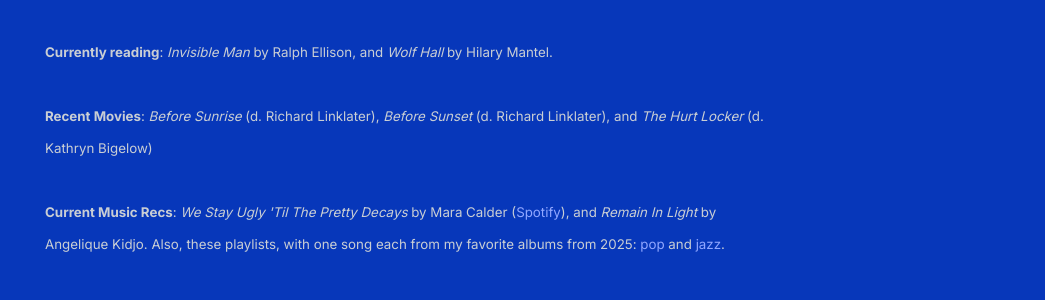
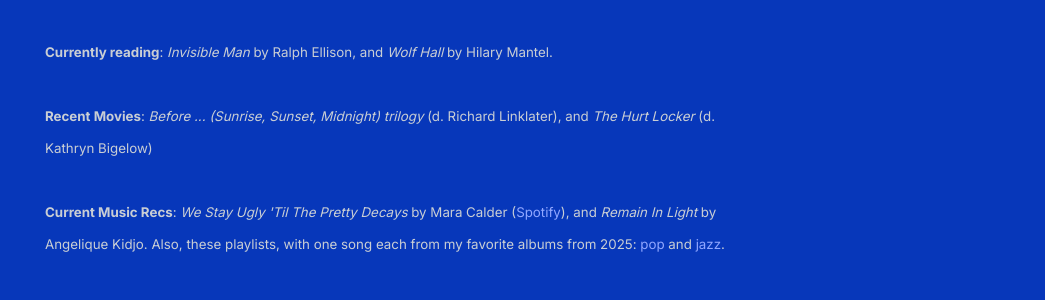
Before and after one commit to shihankanungo/shihankanungo.github.io, a Jekyll site: the page built from index.md, in a window 1280 px wide. Shown: the part 847-1147 px from the top of the page, without its empty margins (235-1280 px from the left). Built offline with Jekyll 4.4.1, drawn with Linux system fonts in a browser that asks for light colours.

Commit message:
Update _config.yml

```diff
--- a/_config.yml
+++ b/_config.yml
@@ -10,7 +10,7 @@
           <br /><br />
           <small><b>Currently reading</b>: <i>Invisible Man</i> by Ralph Ellison, and <i>Wolf Hall</i> by Hilary Mantel.</small>
           <br /><br />
-          <small><b>Recent Movies</b>: <i>Before Sunrise</i> (d. Richard Linklater), <i>Before Sunset</i> (d. Richard Linklater), and <i>The Hurt Locker</i> (d. Kathryn Bigelow)</small>
+          <small><b>Recent Movies</b>: <i>Before ... (Sunrise, Sunset, Midnight) trilogy </i> (d. Richard Linklater), and <i>The Hurt Locker</i> (d. Kathryn Bigelow)</small>
           <br /><br />
           <small><b>Current Music Recs</b>: <i>We Stay Ugly 'Til The Pretty Decays</i> by Mara Calder (<a href="https://open.spotify.com/album/2pacOfhvZZHtuYZJnJrwg8?si=9Am8PVTjSkuYAoIyD-RNSQ">Spotify</a>), and <i>Remain In Light</i> by Angelique Kidjo. Also, these playlists, with one song each from my favorite albums from 2025: <a href="https://open.spotify.com/playlist/0b6ipXilq8yItCkbfxZRbl?si=022493cba1c64e71">pop</a> and <a href="https://open.spotify.com/playlist/2iO14usuhKlftJvaT3AK0R?si=7f8887dec02c4fed">jazz</a>. </small>
           <br /><br />
```
